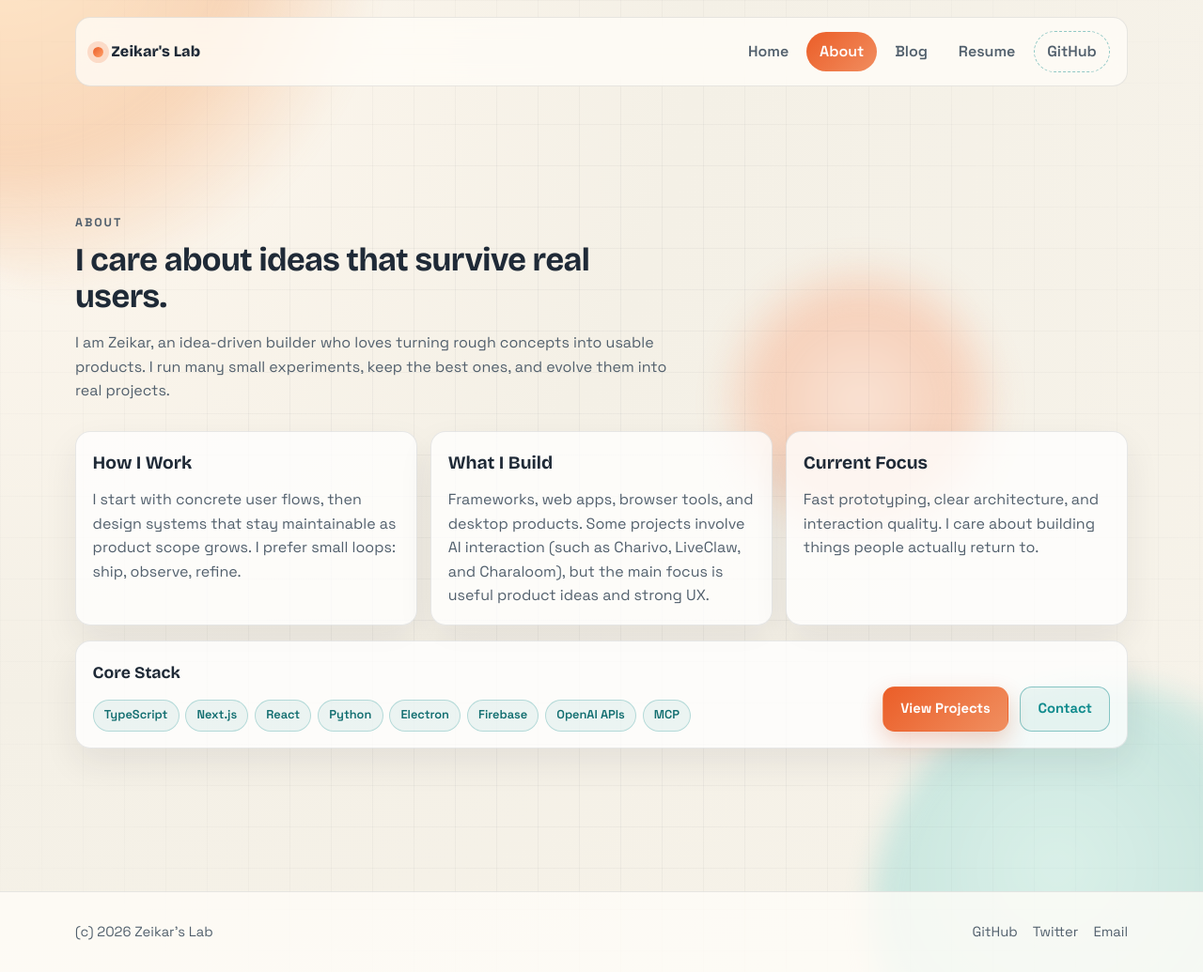
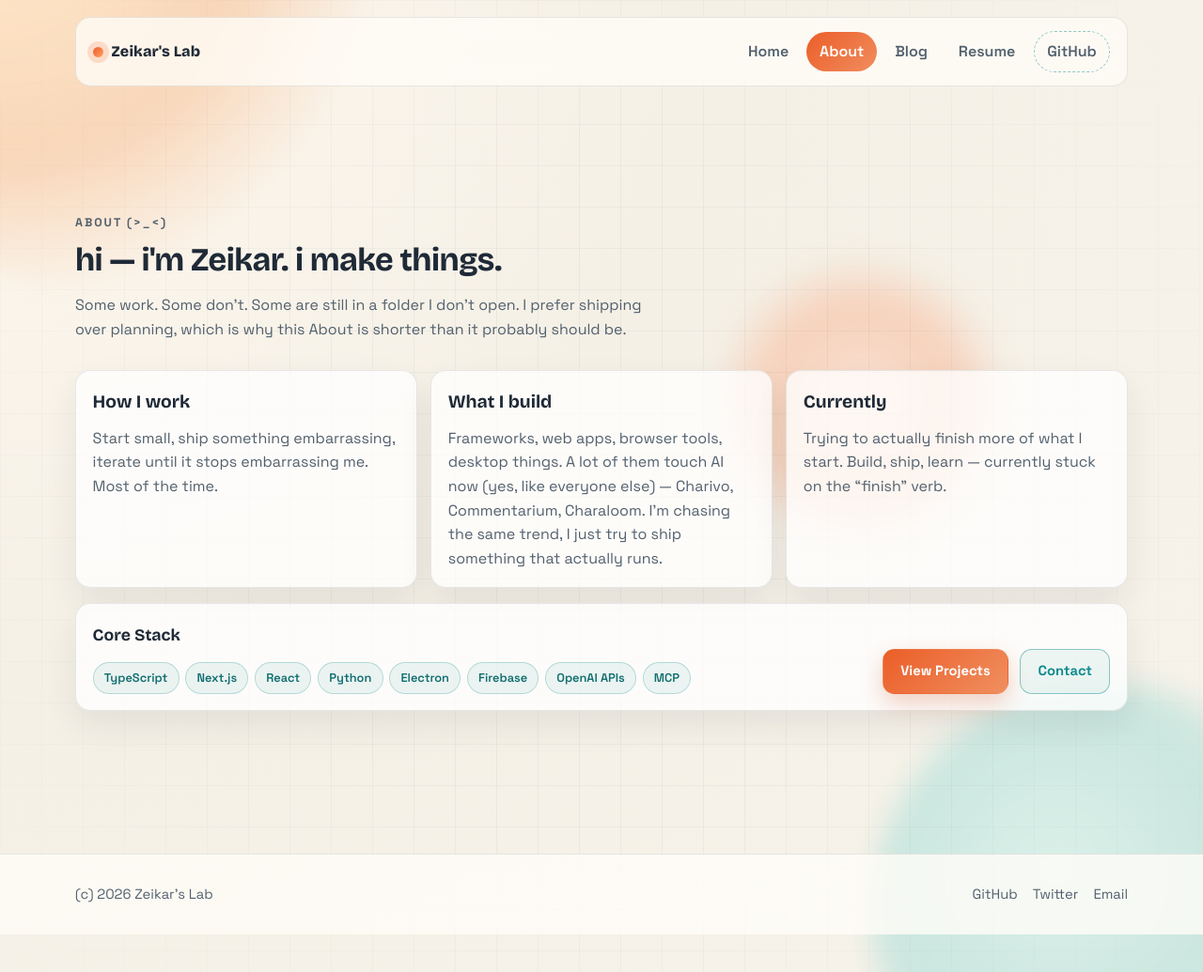
Before and after one commit to zeikar/zeikar.github.io, a Jekyll site: the page built from about.html, in a window 1280 px wide and 1035 px high. Shown: the whole window at 94% size. Built offline with Jekyll 4.4.1, drawn with Linux system fonts in a browser that asks for light colours.

Commit message:
Rewrite home and about copy in self-deprecating tone
Home and about hero copy was hastily written and didn't match the
playful (>_<) favicon. Reworked with stronger personality:

- Home hero/metric labels/projects header lean into a "too many ideas,
  these survived" frame with a (>_<) eyebrow tag
- About hero/panels admit AI-trend chasing, embarrassing first drafts,
  and being stuck on the "finish" verb
- Updated SEO descriptions to match
- H1 deliberately stays credible ("things that work") rather than
  reading as "ships unfinished work"
- About meta description kept sentence-case so search snippets don't
  read as typos, while body stays casual

Resume pages intentionally stay professional for the contrast.

```diff
--- a/about.html
+++ b/about.html
@@ -1,7 +1,7 @@
 ---
 layout: default
 title: About
-description: "About Zeikar — an idea-driven builder shipping frameworks, web apps, and desktop tools. Small loops: build, ship, learn."
+description: "About Zeikar — I prototype things. Some work, some don't, some live in a folder I don't open. Small loops: build, ship, learn."
 permalink: /about/
 redirect_from:
   - /about.html
@@ -10,36 +10,39 @@ redirect_from:
 <section class="section-space about-hero">
   <div class="container">
     <header class="section-head reveal">
-      <p class="eyebrow">About</p>
-      <h1>I care about ideas that survive real users.</h1>
+      <p class="eyebrow">About (&gt;_&lt;)</p>
+      <h1>hi &mdash; i'm Zeikar. i make things.</h1>
       <p>
-        I am Zeikar, an idea-driven builder who loves turning rough concepts into usable products.
-        I run many small experiments, keep the best ones, and evolve them into real projects.
+        Some work. Some don't. Some are still in a folder I don't open. I prefer
+        shipping over planning, which is why this About is shorter than it
+        probably should be.
       </p>
     </header>
 
     <div class="about-panels">
       <article class="about-panel reveal">
-        <h2>How I Work</h2>
+        <h2>How I work</h2>
         <p>
-          I start with concrete user flows, then design systems that stay maintainable as
-          product scope grows. I prefer small loops: ship, observe, refine.
+          Start small, ship something embarrassing, iterate until it stops
+          embarrassing me. Most of the time.
         </p>
       </article>
 
       <article class="about-panel reveal">
-        <h2>What I Build</h2>
+        <h2>What I build</h2>
         <p>
-          Frameworks, web apps, browser tools, and desktop products.
-          Some projects involve AI interaction (such as Charivo, LiveClaw, and Charaloom), but the main focus is useful product ideas and strong UX.
+          Frameworks, web apps, browser tools, desktop things. A lot of them
+          touch AI now (yes, like everyone else) &mdash; Charivo, Commentarium,
+          Charaloom. I'm chasing the same trend, I just try to ship something
+          that actually runs.
         </p>
       </article>
 
       <article class="about-panel reveal">
-        <h2>Current Focus</h2>
+        <h2>Currently</h2>
         <p>
-          Fast prototyping, clear architecture, and interaction quality.
-          I care about building things people actually return to.
+          Trying to actually finish more of what I start. Build, ship, learn
+          &mdash; currently stuck on the &ldquo;finish&rdquo; verb.
         </p>
       </article>
     </div>
```
Also changed, not shown: index.html (+12 -12 lines).
